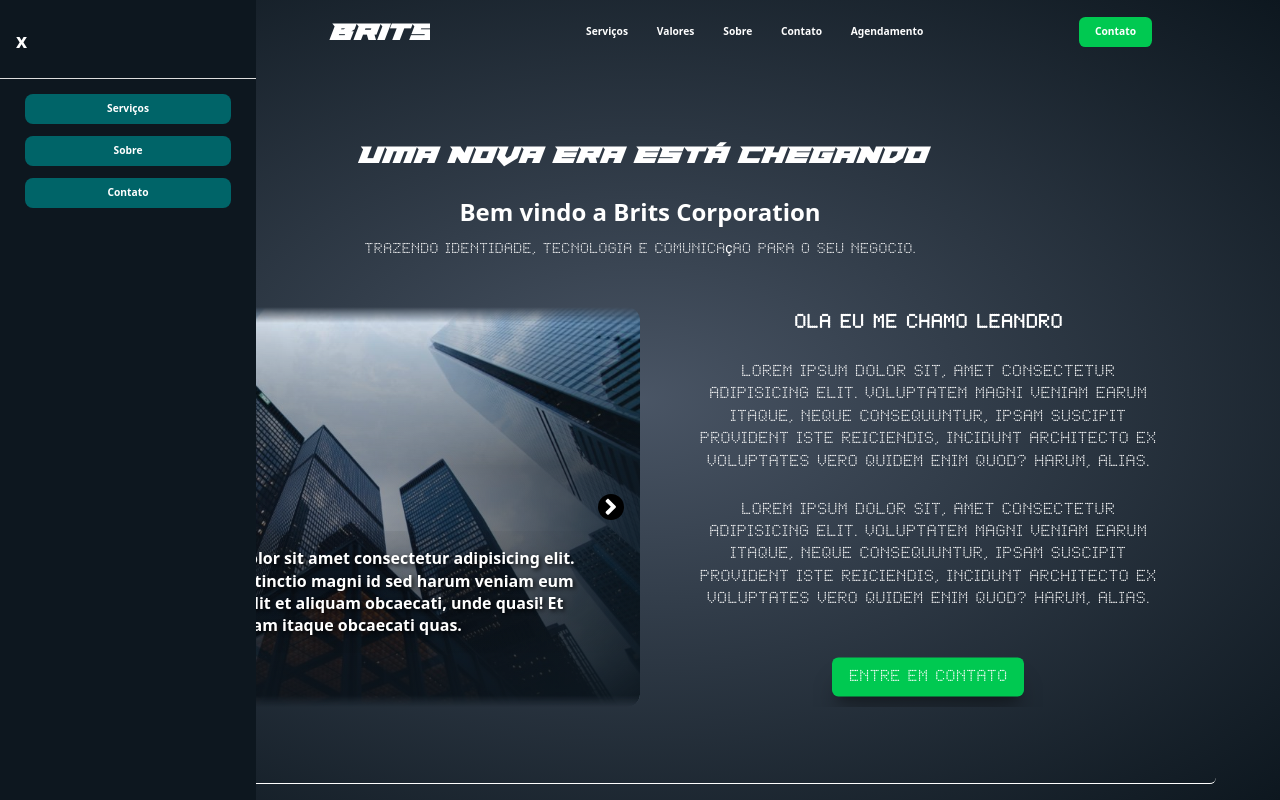
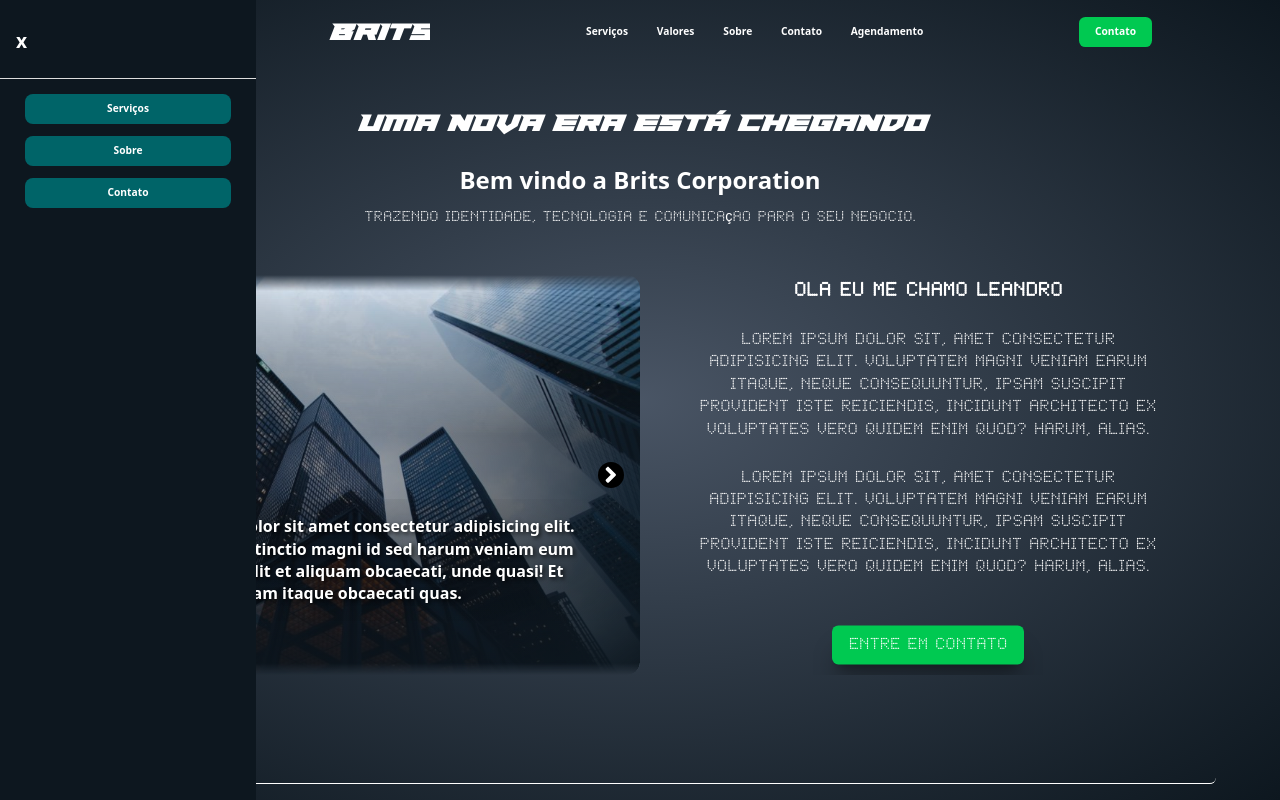
Before and after one commit to britomtlean/Landing-Template, a Next.js app: page / in a window 1280 px wide. Shown: the top 800 px of the page. Built offline with nearby package versions, Linux system fonts and the light colour scheme.

Commit message:
update 3

```diff
--- a/app/contato/Contact.tsx
+++ b/app/contato/Contact.tsx
@@ -19,7 +19,7 @@
             "
         >
             <div
-                className="w-full h-full px-[10%] flex flex-col justify-center items-center gap-5 relative py-10
+                className="w-full h-full px-[10%] flex flex-col justify-center items-center gap-5 relative py-20
                 bg-radial from-gray-300/10 to-gray-900
                 before:content-[''] after:absolute after:inset-0 after:bg-radial after:from-gray-900/40 after:to-[#0d171f]"
             >
@@ -27,7 +27,7 @@
                 <div className="w-full py-10 flex justify-center items-center z-50">
                     <Localizacao />
 
-                    <div className="flex flex-col justify-center h-full w-2/5 items-center gap-4">
+                    <div className="flex flex-col justify-start h-full w-2/5 items-center gap-4 py-10">
                         <h2 className="text-2xl! font-semibold">Mídias Sociais</h2>
                         <button className="bg-blue-500 w-3/4">instagram</button>
                         <button className="bg-blue-500 w-3/4">TikTok</button>
--- a/app/page.tsx
+++ b/app/page.tsx
@@ -47,7 +47,7 @@
             </motion.div>
 
             <section
-                className="flex flex-col justify-start items-center gap-5 relative
+                className="flex flex-col justify-start items-center gap-5 relative pt-10!
             before:content-[''] before:absolute before:inset-0 before:-z-10 before:h-full before:w-9/10 before:border-b before:rounded-lg before:mx-auto"
             >
                 {
--- a/app/servicos/Services.tsx
+++ b/app/servicos/Services.tsx
@@ -24,7 +24,7 @@
                 bg-radial from-gray-300/10 to-gray-900
                 before:content-[''] after:absolute after:inset-0 after:bg-radial after:from-gray-900/40 after:to-[#0d171f]"
             >
-                <div className="w-full h-full z-50 flex justify-start flex-col items-center pt-10! gap-5">
+                <div className="w-full h-full z-50 flex justify-start flex-col items-center pt-20! gap-5">
                     <h1>Serviços</h1>
                     <Table />
                 </div>
```
